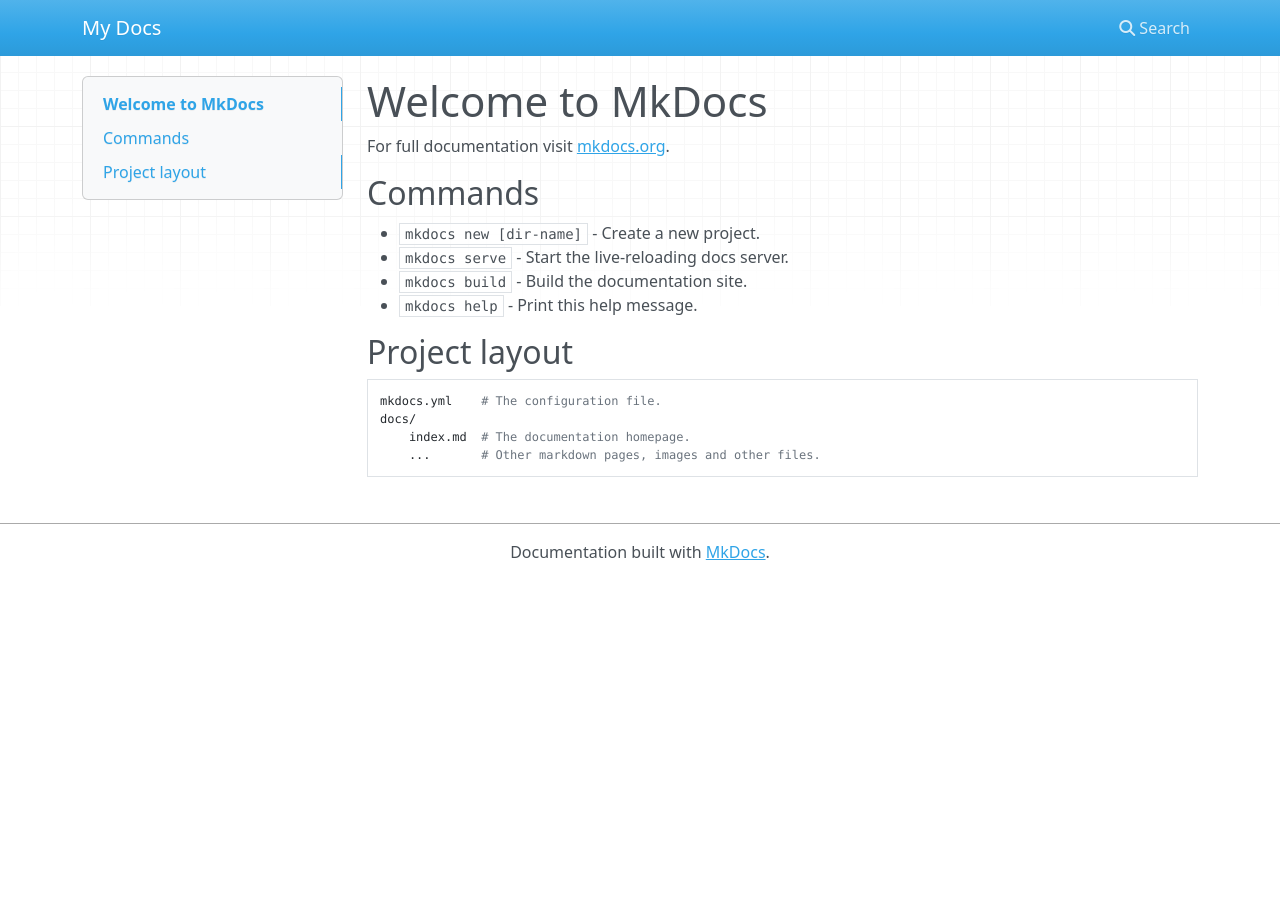
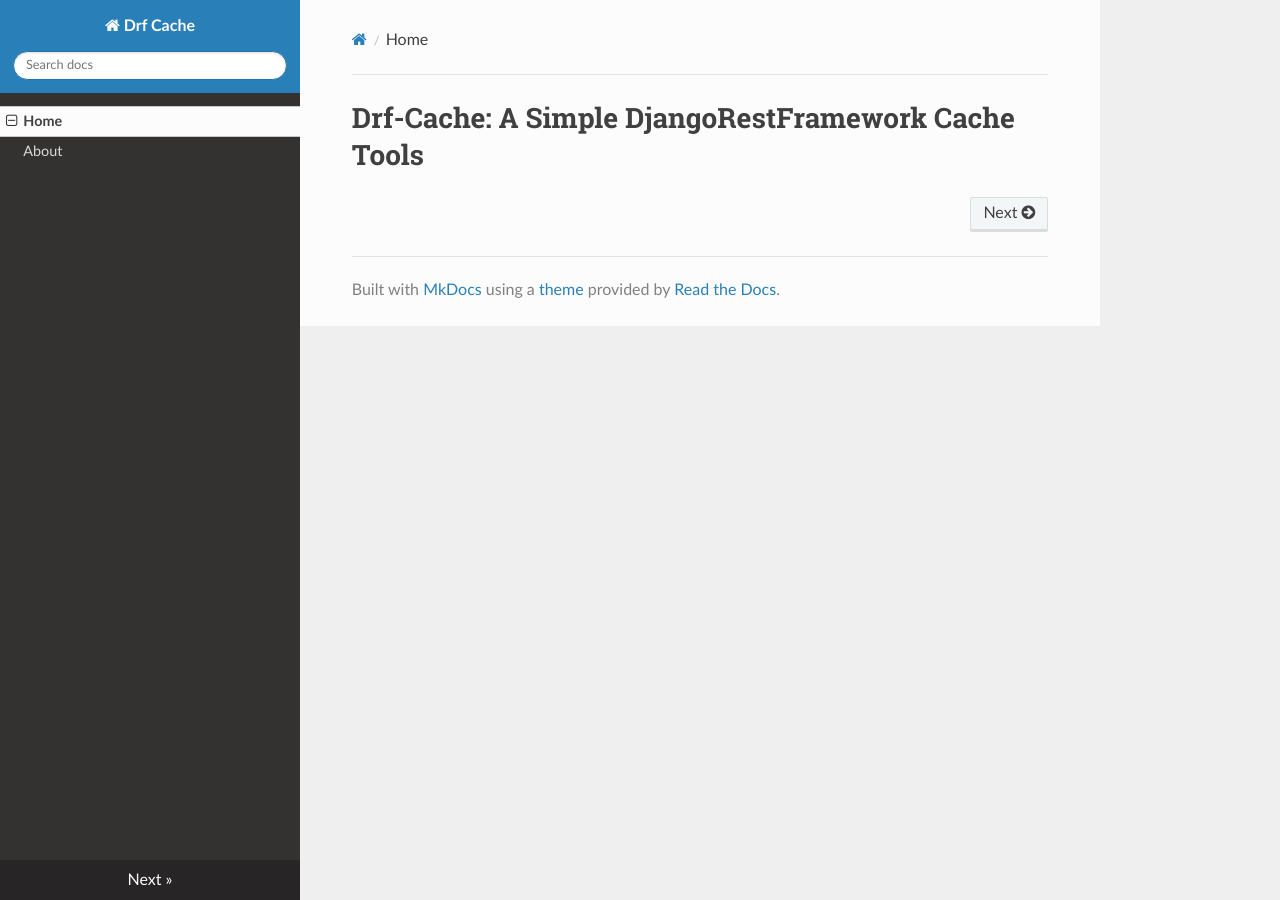
Before and after one commit to rainytooo/drf-cache, an MkDocs documentation site: the page built from docs/index.md, in a window 1280 px wide. Built offline with MkDocs 1.6.1, drawn with Linux system fonts in a browser that asks for light colours; nearby versions of some CDN libraries.

Commit message:
update docs theme to readthedocs

```diff
--- a/docs/index.md
+++ b/docs/index.md
@@ -1,17 +1 @@
-# Welcome to MkDocs
-
-For full documentation visit [mkdocs.org](https://mkdocs.org).
-
-## Commands
-
-* `mkdocs new [dir-name]` - Create a new project.
-* `mkdocs serve` - Start the live-reloading docs server.
-* `mkdocs build` - Build the documentation site.
-* `mkdocs help` - Print this help message.
-
-## Project layout
-
-    mkdocs.yml    # The configuration file.
-    docs/
-        index.md  # The documentation homepage.
-        ...       # Other markdown pages, images and other files.
+# Drf-Cache: A Simple DjangoRestFramework Cache Tools
--- a/mkdocs.yml
+++ b/mkdocs.yml
@@ -1 +1,5 @@
-site_name: My Docs
+site_name: Drf Cache
+nav:
+    - Home: index.md
+    - About: about.md
+theme: readthedocs
```
Also changed, not shown: docs/about.md (added).
